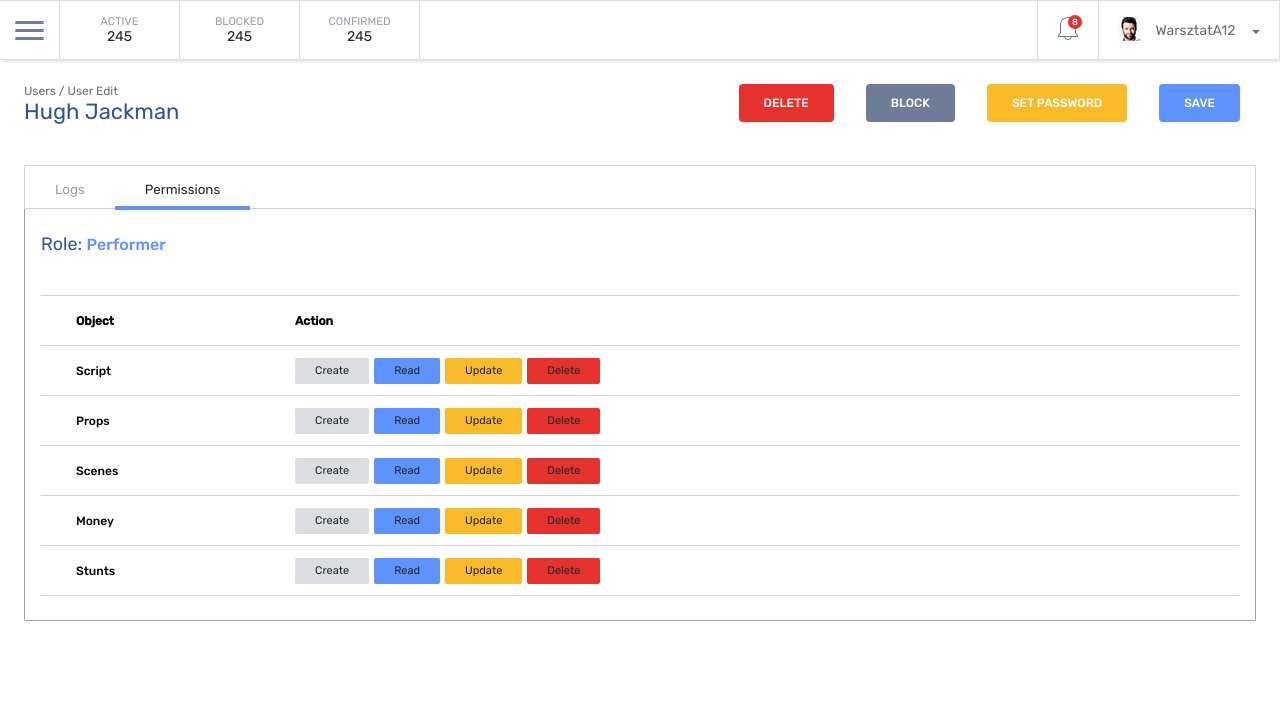
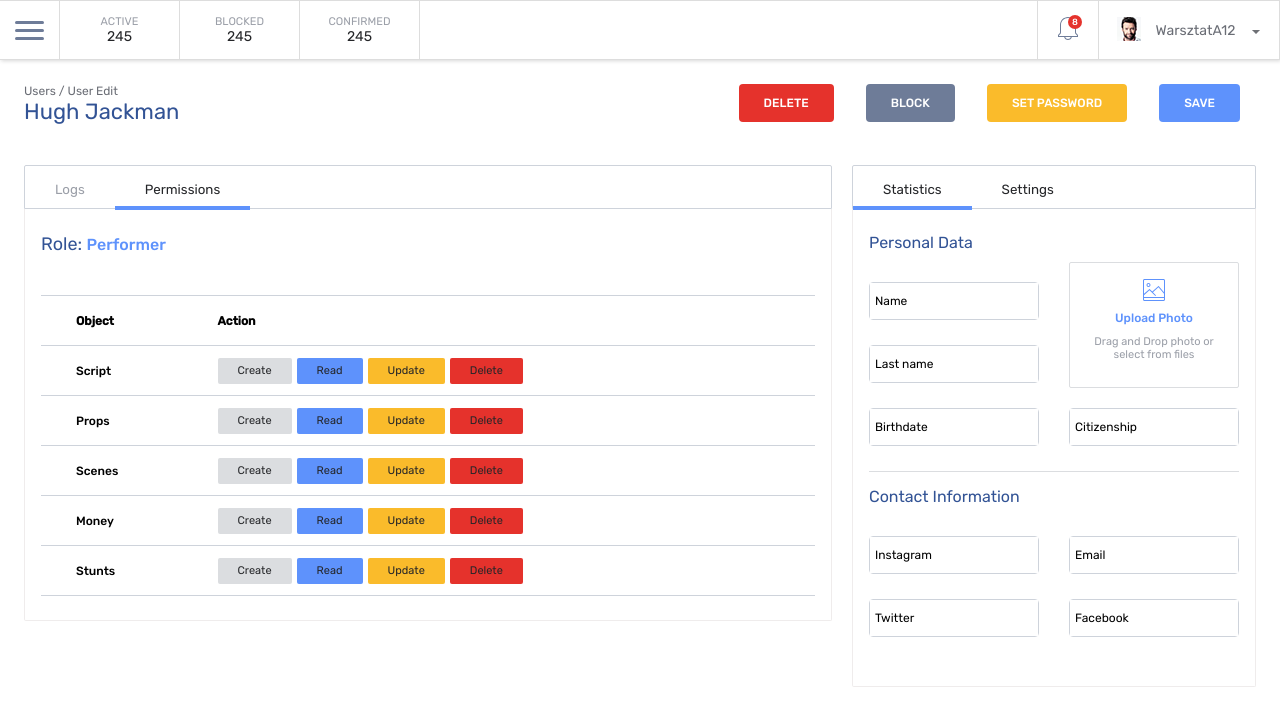
Before and after one commit to pan-rzeznik/task, an Angular app: page /dashboard/user-edit in a window 1280 px wide. Shown: the top 726 px of the page. Built offline with nearby package versions, Linux system fonts and the light colour scheme.

Commit message:
Form + submit

```diff
--- a/src/app/modules/dashboard/components/user-edit/user-edit.component.html
+++ b/src/app/modules/dashboard/components/user-edit/user-edit.component.html
@@ -7,7 +7,7 @@
     <app-button [color]="'delete'">DELETE</app-button>
     <app-button [color]="'block'">BLOCK</app-button>
     <app-button [color]="'warning'">SET PASSWORD</app-button>
-    <app-button [color]="'primary'">SAVE</app-button>
+    <app-button [color]="'primary'" (click)="submitForm()">SAVE</app-button>
   </div>
 </header>
 
@@ -44,4 +44,63 @@
       </div>
     </app-tab-body>
   </app-tab>
+  <app-tab>
+    <app-tab-body [label]="'Statistics'">
+      <div class="tab-container">
+        <form #form>
+          <div class="personal">
+            <p>Personal Data</p>
+            <div class="form-controls">
+              <app-text-control
+                [label]="'Name'"
+                [formControl]="personal.get('name')"
+              ></app-text-control>
+              <div class="img-control">
+                <img src="../../../../../assets/icons/Combined Shape.svg" />
+                <p class="title-line">Upload Photo</p>
+                <p class="description-line">
+                  Drag and Drop photo or select from files
+                </p>
+              </div>
+              <app-text-control
+                [label]="'Last name'"
+                [formControl]="personal.get('lastName')"
+              ></app-text-control>
+              <app-text-control
+                [label]="'Birthdate'"
+                [formControl]="personal.get('birthdate')"
+              ></app-text-control>
+              <app-text-control
+                [label]="'Citizenship'"
+                [formControl]="personal.get('citizenship')"
+              ></app-text-control>
+            </div>
+          </div>
+          <span class="break-line"></span>
+          <div class="contact">
+            <p>Contact Information</p>
+            <div class="form-controls">
+              <app-text-control
+                [label]="'Instagram'"
+                [formControl]="contact.get('instagram')"
+              ></app-text-control>
+              <app-text-control
+                [label]="'Email'"
+                [formControl]="contact.get('email')"
+              ></app-text-control>
+              <app-text-control
+                [label]="'Twitter'"
+                [formControl]="contact.get('twitter')"
+              ></app-text-control>
+              <app-text-control
+                [label]="'Facebook'"
+                [formControl]="contact.get('facebook')"
+              ></app-text-control>
+            </div>
+          </div>
+        </form>
+      </div>
+    </app-tab-body>
+    <app-tab-body [label]="'Settings'"> </app-tab-body>
+  </app-tab>
 </div>
--- a/src/app/modules/dashboard/components/user-edit/user-edit.component.scss
+++ b/src/app/modules/dashboard/components/user-edit/user-edit.component.scss
@@ -1,3 +1,5 @@
+@import "/src/mixins.scss";
+
 .header {
   display: flex;
   justify-content: space-between;
@@ -24,7 +26,7 @@
 
 .container {
   display: grid;
-  grid-template-columns: 1fr;
+  grid-template-columns: 2fr 1fr;
   gap: 20px;
   margin-top: 40px;
 
@@ -84,4 +86,53 @@
       }
     }
   }
+  .personal {
+    margin-bottom: 20px;
+    p {
+      color: #325395;
+      margin-bottom: 10px;
+    }
+  }
+  .contact {
+    margin-bottom: 20px;
+    p {
+      margin-bottom: 10px;
+      color: #325395;
+    }
+  }
+  .break-line {
+    display: block;
+    width: 100%;
+    height: 1px;
+    background-color: #dbdde0;
+    margin: 15px auto;
+  }
+  .form-controls {
+    display: grid;
+    grid-template-columns: 1fr 1fr;
+    gap: 0 30px;
+
+    .img-control {
+      @include flex-center;
+      flex-direction: column;
+      grid-row: 1/3;
+      grid-column: 2/3;
+      border: 1px solid #dbdde0;
+      border-radius: 2px;
+      padding: 10px;
+
+      .title-line {
+        margin-top: 10px;
+        font-size: 12px;
+        text-align: center;
+        font-weight: 500;
+        color: #5e92fc;
+      }
+      .description-line {
+        font-size: 11px;
+        text-align: center;
+        color: #9b9fa8;
+      }
+    }
+  }
 }
--- a/src/app/modules/dashboard/components/user-edit/user-edit.component.ts
+++ b/src/app/modules/dashboard/components/user-edit/user-edit.component.ts
@@ -1,4 +1,11 @@
-import { Component, ChangeDetectionStrategy } from '@angular/core';
+import {
+  Component,
+  ChangeDetectionStrategy,
+  ViewChild,
+  EventEmitter,
+  Renderer2,
+} from '@angular/core';
+import { FormGroup, FormBuilder, AbstractControl } from '@angular/forms';
 
 @Component({
   selector: 'app-user-edit',
@@ -8,4 +15,60 @@ import { Component, ChangeDetectionStrategy } from '@angular/core';
 })
 export class UserEditComponent {
   tableContent = ['Script', 'Props', 'Scenes', 'Money', 'Stunts'];
+  form: FormGroup;
+
+  @ViewChild('form') formElement: HTMLFormElement;
+  constructor(
+    private readonly fb: FormBuilder,
+    private readonly renderer: Renderer2
+  ) {}
+
+  get personal(): any {
+    return this.form.get('personal');
+  }
+  get contact(): any {
+    return this.form.get('contact');
+  }
+
+  ngOnInit(): void {
+    this.initForm();
+  }
+
+  submitForm(): void {
+    const fakeSubmit = this.renderer.createElement('input');
+    this.renderer.setAttribute(fakeSubmit, 'type', 'submit');
+    this.renderer.setStyle(fakeSubmit, 'visibility', 'hidden');
+    this.renderer.setStyle(fakeSubmit, 'opacity', 0);
+    this.renderer.setStyle(fakeSubmit, 'width', 0);
+    this.renderer.setStyle(fakeSubmit, 'height', 0);
+    this.renderer.appendChild(this.formElement['nativeElement'], fakeSubmit);
+    const listener = this.renderer.listen(
+      this.formElement['nativeElement'],
+      'submit',
+      (e: Event) => {
+        e.preventDefault();
+      }
+    );
+    fakeSubmit.click();
+    listener();
+    this.renderer.removeChild(this.formElement['nativeElement'], fakeSubmit);
+  }
+
+  private initForm(): void {
+    this.form = this.fb.group({
+      personal: this.fb.group({
+        name: '',
+        lastName: '',
+        birthdate: '',
+        citizenship: '',
+        photo: '',
+      }),
+      contact: this.fb.group({
+        instagram: '',
+        email: '',
+        facebook: '',
+        twitter: '',
+      }),
+    });
+  }
 }
--- a/src/app/modules/dashboard/dashboard.module.ts
+++ b/src/app/modules/dashboard/dashboard.module.ts
@@ -1,3 +1,4 @@
+import { FormModule } from './../form/form.module';
 import { PermmisionsComponent } from './components/permmisions/permmisions.component';
 import { SettingsComponent } from './components/settings/settings.component';
 import { UsersListComponent } from './components/users-list/users-list.component';
@@ -11,7 +12,7 @@ import { TopBarComponent } from './components/top-bar/top-bar.component';
 import { SharedModule } from '../shared/shared.module';
 
 @NgModule({
-  imports: [CommonModule, DashboardRoutingModule, SharedModule],
+  imports: [CommonModule, DashboardRoutingModule, SharedModule, FormModule],
   declarations: [
     DashboardComponent,
     SidenavComponent,
--- /dev/null
+++ b/src/app/modules/form/components/text-control/text-control.component.html
@@ -0,0 +1,6 @@
+<div class="control-box">
+  <label [for]="label" [ngClass]="{ 'input-active': smallLabel }">
+    {{ label }}
+  </label>
+  <input [formControl]="formControl" type="text" [id]="label" #input />
+</div>
--- /dev/null
+++ b/src/app/modules/form/components/text-control/text-control.component.scss
@@ -0,0 +1,32 @@
+:host {
+  box-sizing: border-box;
+}
+.control-box {
+  position: relative;
+  margin: 20px 0 5px;
+  border: 1px solid #ced3db;
+  border-radius: 4px;
+
+  input {
+    outline: none;
+    border: none;
+    width: 100%;
+    height: 36px;
+    padding: 5px;
+  }
+
+  label {
+    position: absolute;
+    transition: 0.15s all ease-in;
+    top: 50%;
+    left: 5px;
+    transform: translateY(-50%);
+    font-size: 12px;
+  }
+
+  .input-active {
+    transform: translateY(-33px) !important;
+    font-size: 10px;
+    font-weight: 500;
+  }
+}
--- /dev/null
+++ b/src/app/modules/form/components/text-control/text-control.component.ts
@@ -0,0 +1,52 @@
+import {
+  Component,
+  Input,
+  ViewChild,
+  Renderer2,
+  ChangeDetectionStrategy,
+  ChangeDetectorRef,
+} from '@angular/core';
+import { FormControl } from '@angular/forms';
+
+@Component({
+  selector: 'app-text-control',
+  templateUrl: './text-control.component.html',
+  styleUrls: ['./text-control.component.scss'],
+  changeDetection: ChangeDetectionStrategy.OnPush,
+})
+export class TextControlComponent {
+  @Input() label: string;
+  @Input() formControl: FormControl;
+  smallLabel = false;
+
+  @ViewChild('input') input: any;
+
+  constructor(
+    private readonly renderer: Renderer2,
+    private readonly cd: ChangeDetectorRef
+  ) {}
+
+  ngAfterViewInit(): void {
+    this.listenOnFocus();
+    this.listenOnBlur();
+  }
+
+  private listenOnFocus(): void {
+    const input = this.input['nativeElement'];
+    this.renderer.listen(input, 'focus', (e: any) => {
+      if (this.formControl.value.length === 0) {
+        this.smallLabel = true;
+        this.cd.markForCheck();
+      }
+    });
+  }
+  private listenOnBlur(): void {
+    const input = this.input['nativeElement'];
+    this.renderer.listen(input, 'blur', (e: any) => {
+      if (this.formControl.value === '' || this.formControl.value === null) {
+        this.smallLabel = false;
+        this.cd.markForCheck();
+      }
+    });
+  }
+}
--- a/src/app/modules/shared/components/tab/tab.component.scss
+++ b/src/app/modules/shared/components/tab/tab.component.scss
@@ -25,6 +25,6 @@
 
 .tab-body {
   border-radius: 0 0 2px 2px;
-  border: 1px solid #9b9fa8;
+  border: 1px solid #efecec;
   border-top: none;
 }
```
Also changed, not shown: src/app/modules/form/form.module.ts (added, +10 -0 lines).
